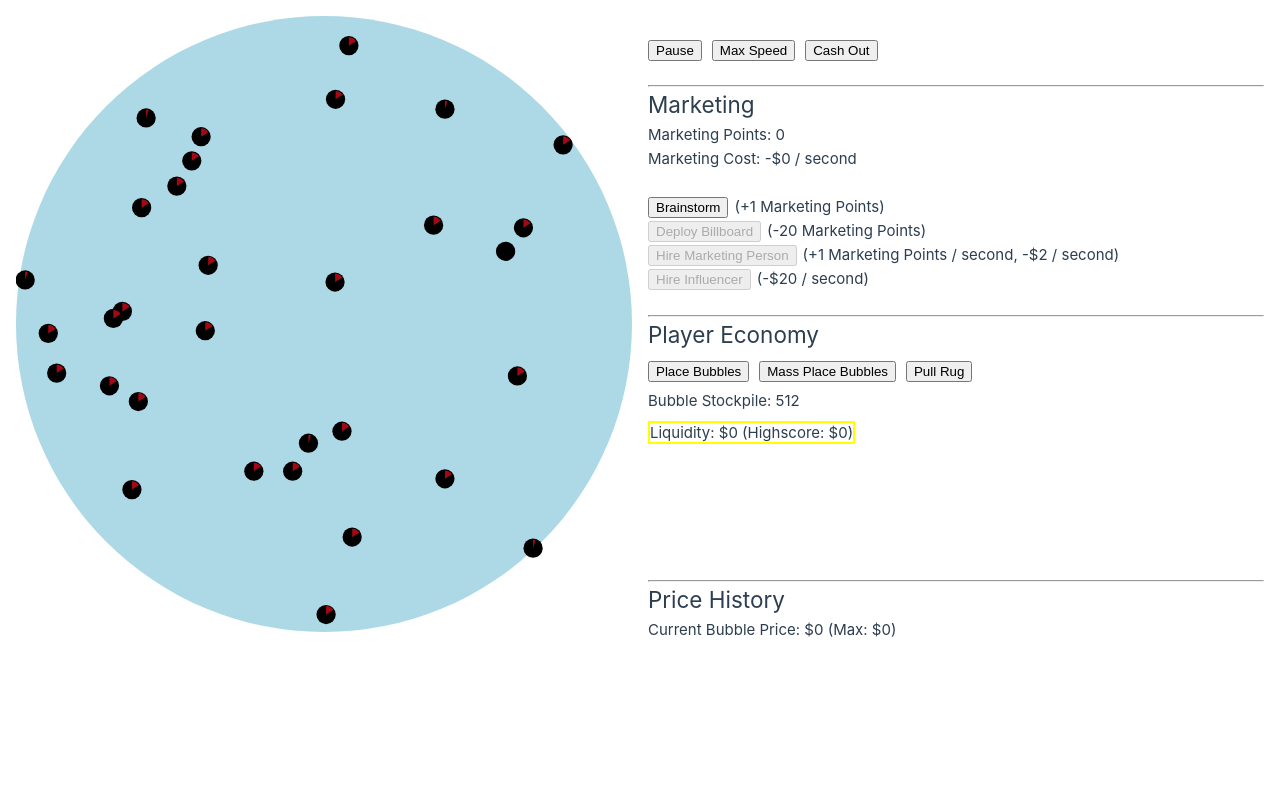
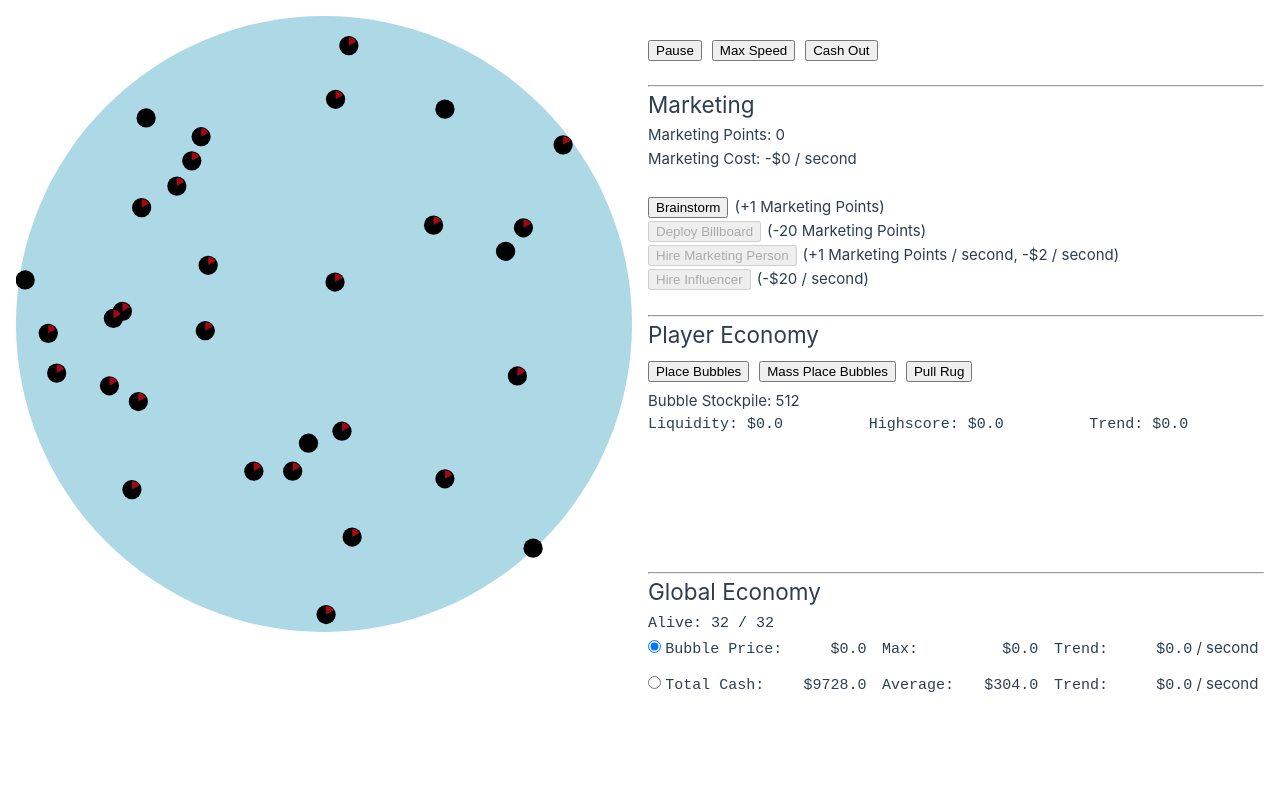
Before and after one commit to lasernoises/rug-pull-simulator, a Vue app: page / in a window 1280 px wide. Shown: the top 800 px of the page. Built offline with nearby package versions, Linux system fonts and the light colour scheme; the HTML template or start-up script is replaced by a standard one.

Commit message:
add radio buttons

```diff
--- a/src/App.vue
+++ b/src/App.vue
@@ -17,6 +17,7 @@ let isGameOver = ref(false);
 let validCheatCode = ref("DEBUG1234");
 let cheatCodeInput = ref("");
 let isCheatCodeValid = ref(false);
+let selectedSvg = ref("BubblePrice");
 
 const tutorialDone = ref<boolean>(localStorage.getItem("tutorialDone") !== null);
 const tutorialHighlighter = ref<Vec2|null>(null);
@@ -79,7 +80,7 @@ const handleCashOut = () => {
   reset();
 };
 
-const checkCheatCode =() => {
+const checkCheatCode = () => {
       isCheatCodeValid.value = cheatCodeInput.value === validCheatCode.value;
 };
 
@@ -219,6 +220,21 @@ const max_price = computed(() => {
 const max_player_food = computed(() => {
   return Math.max(0, ...state.value.player_food_history);
 });
+
+const max_global_cash = computed(() => {
+  return Math.max(0, ...state.value.global_cash_history);
+});
+
+const printNumber = (number: number) => {
+  return (Math.round(number * 100) / 100).toFixed(1)
+}
+
+const calculateTrend = (numberArray: number[], length: number) => {
+  if (numberArray.length < length) {
+    return 0;
+  }
+  return (numberArray.slice(-1)[0] - numberArray.slice(-length)[0]) / (length-1);
+}
 
 </script>
 
@@ -465,7 +481,13 @@ const max_player_food = computed(() => {
         <br>
       </div>
       <div style="margin-top: 0.5em">Bubble Stockpile: {{ state.player.bubbles }}</div>
-      <div style="margin-top: 0.5em;"><span id="foodScore">Liquidity: ${{ Math.round(state.player.food * 100) / 100 }} (Highscore: ${{ Math.round(state.highscore * 100) / 100 }})</span></div>
+
+      <div class="grid-container">
+          <span style="font-family: monospace;">Liquidity: ${{ printNumber(state.player.food) }} </span>
+          <span style="font-family: monospace;">Highscore: ${{printNumber(state.highscore) }}</span>
+          <span style="font-family: monospace;">Trend: ${{printNumber(calculateTrend(state.player_food_history, 7)) }}</span>
+      </div>
+
       <svg
         v-if="state.player_food_history.length > -1"
         width="100%"
@@ -487,17 +509,48 @@ const max_player_food = computed(() => {
 
       <br>
       <hr>
-      <h2>Price History</h2>
-      Current Bubble Price: ${{ Math.round(state.price_history.slice(-1)[0] * 100) / 100 }} (Max: ${{ Math.round(max_price * 100) / 100 }})
-      <span v-if="activateDebugBuild" style="margin-left: 6px;">
-        (Deprecation factor: {{ Math.round(state.deprecationFactor * 100) / 100 }})
-      </span>
+      <h2>Global Economy</h2>
+
+      <span style="font-family: monospace;">Alive: {{state.econs.length}} / {{state.econs.length + state.dead_econs.length}}</span>
       <br>
-      <!-- <br> -->
-      <!-- Last Trade: {{ state.last_trade }} -->
+      <span v-if="activateDebugBuild" style="margin-left: 6px;">(Bubble Deprecation factor: {{ printNumber(state.deprecationFactor)}})</span>
+
+
+      <div>
+        <!-- Radio Buttons -->
+        <div class="grid-container">
+
+          <label>
+            <input type="radio" v-model="selectedSvg" value="BubblePrice" /> <span style="font-family: monospace;">Bubble Price:</span> <span class="fixed-width">${{printNumber(state.price_history.slice(-1)[0])}}</span>
+          </label>
+
+          <div>
+            <span style="font-family: monospace;">Max:&nbsp;&nbsp;&nbsp;&nbsp;</span> <span class="fixed-width">${{ printNumber(max_price) }}</span>
+          </div>
+
+          <div>
+            <span style="font-family: monospace;">Trend:</span> <span class="fixed-width">${{ printNumber(calculateTrend(state.price_history, 7)) }}</span> / second
+          </div>
+
+          <label>
+            <input type="radio" v-model="selectedSvg" value="GlobalCash" /> <span style="font-family: monospace;">Total Cash:&nbsp;&nbsp;</span>  <span class="fixed-width">${{printNumber(state.totalEconCash)}}</span>
+          </label>
+
+          <div>
+            <span style="font-family: monospace;">Average:</span> <span class="fixed-width">${{printNumber(state.avgEconCash)}}</span>
+          </div>
+
+          <div>
+            <span style="font-family: monospace;">Trend:</span> <span class="fixed-width">${{ printNumber(calculateTrend(state.global_cash_history, 7)) }}</span> / second
+          </div>
+
+        </div>
+      </div>
+
+      <br>
       <br>
       <svg
-        v-if="state.price_history.length > -1"
+        v-if="selectedSvg == 'BubblePrice' && state.price_history.length > -1"
         width="100%"
         height="128"
         preserveAspectRatio="none"
@@ -513,6 +566,25 @@ const max_player_food = computed(() => {
           fill="white"
         ></polygon>
       </svg>
+
+      <svg
+        v-if="selectedSvg == 'GlobalCash' && state.global_cash_history.length > -1"
+        width="100%"
+        height="128"
+        preserveAspectRatio="none"
+        viewBox="0 0 256 128"
+      >
+        <polygon
+          :points="
+            '256,128 0,128 '
+              + state.global_cash_history
+                  .map((p, i) => `${256 / (state.global_cash_history.length - 1) * i},${128 - p / max_global_cash * 128}` )
+                  .join(' ')
+          "
+          fill="white"
+        ></polygon>
+      </svg>
+
       <br>
       <template v-if="activateDebugBuild" v-for="param, name in params">
         <br>
@@ -521,12 +593,6 @@ const max_player_food = computed(() => {
       </template>
       <br>
       <hr>
-      <h2>Global Economy</h2>
-      Total Cash: ${{Math.round(state.totalEconCash * 100) / 100}}
-      <br>
-      Average Cash: ${{Math.round(state.avgEconCash * 100) / 100}}
-      <br>
-      Alive: {{state.econs.length}} / {{state.econs.length + state.dead_econs.length}}
 
       <div v-if="false">
       <h3>Legend</h3>
@@ -589,6 +655,19 @@ const max_player_food = computed(() => {
     animation-iteration-count: infinite;
   }
 
+  .fixed-width {
+    display: inline-block;
+    width: 80px;
+    text-align: right;
+    font-family: monospace;
+  }
+
+  .grid-container {
+    display: grid;
+    grid-template-columns: repeat(3, auto);
+    gap: 10px;
+  }
+
   @keyframes blink-border {
     from {
       border: 2pt solid yellow;
--- a/src/state.ts
+++ b/src/state.ts
@@ -54,11 +54,11 @@ export const params = reactive({
   econ_velocity_change_chance: 0.01,
   econ_bubble_collection_radius: 32,
   econ_food_collection_radius: 64,
-  econ_food_consumption: 0.06,
-  food_value: 80,
+  econ_food_consumption: 0.08,
+  food_value: 128,
   bubbles_bulk_place_amount: 10,
   billboard_influence_radius: 128,
-  billboard_influence_strength: 0.01,
+  billboard_influence_strength: 0.005,
   billboard_length: 50,
   billboard_price: 20,
   marketing_point_increment: 1,
@@ -87,6 +87,7 @@ export type State = {
   last_trade: { amount: number, price: number } | null,
   price_history: number[],
   player_food_history: number[],
+  global_cash_history: number[],
   avgValue: number, // avg bubble value
   totalEconCash: number,
   avgEconCash: number,
@@ -119,6 +120,7 @@ export function init(): State {
     last_trade: null,
     price_history: [],
     player_food_history: [],
+    global_cash_history: [],
     econs:
       n_random_pos_no_collisions(params.econ_starting_number, params.econ_min_distance).map(pos => econ(
       // [...Array(Math.round(Math.random() * 32)).keys()].map(() => econ(
@@ -129,6 +131,7 @@ export function init(): State {
         },
       )),
     dead_econs: [],
+    totalEconCash: 0,
     avgValue: 0,
     avgEconCash: 0,
     deprecationFactor: 1,
@@ -357,6 +360,7 @@ export function tick(state: State): boolean {
     // }
     state.totalEconCash = state.econs.map(e => e.food).reduce((a, b) => a + b, 0);
     state.avgEconCash = state.totalEconCash / state.econs.length;
+    state.global_cash_history.push(state.totalEconCash);
   }
 
 
```
